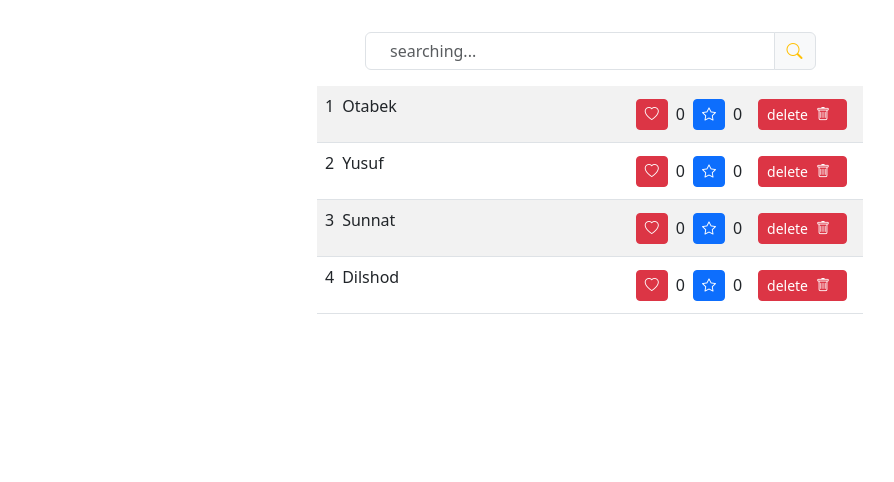
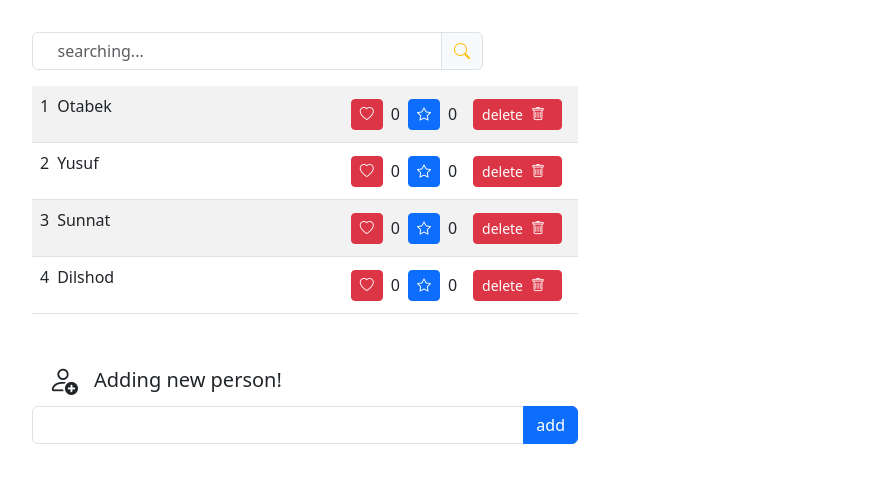
Before and after one commit to dilshod21/my-to-do-list, a React (Create React App) app: page / in a window 1280 px wide. Shown: the top 482 px of the page, without its empty margins (50-944 px from the left). Built offline with nearby package versions, Linux system fonts and the light colour scheme.

Commit message:
added adding part

```diff
--- /dev/null
+++ b/src/components/adding-part/Adding.js
@@ -0,0 +1,23 @@
+import "./adding.css"
+import { useState, } from 'react';
+
+function Adding({}) {
+    return (
+        <div className="mt-5">
+            <h5 className="d-flex align-items-center">
+                <div className="icon-size mx-3">
+                    <i className="bi bi-person-add"></i>
+                </div>
+                Adding new person!
+            </h5>
+
+            <div className="d-flex input-group">
+                <input type="text" className="form-control"/>
+                <button className="btn btn-primary">add</button>
+            </div>
+        </div>
+
+    );
+}
+
+export default Adding;
--- /dev/null
+++ b/src/components/adding-part/adding.css
@@ -0,0 +1,3 @@
+.icon-size{
+    font-size: 30px;
+}
--- a/src/components/app/App.js
+++ b/src/components/app/App.js
@@ -2,6 +2,7 @@ import { useState, } from 'react';
 import "./App.css"
 import List from "../llist/List";
 import Searcher from "../search-part/searcher";
+import Adding from "../adding-part/Adding";
 
 
 
@@ -58,11 +59,12 @@ function App() {
     return (
         <div className="container">
             <Searcher getFound={getFound} />
-            <div className="row justify-content-center">
+            <div className="row">
                 <div className="col-xl-6 col-lg-8 col-md-10">
                     <table className="table table-striped">
                         <List persons={searching(persons, found)} onDelete={onDelete} onLike={onLike} onLove={onLove} />
                     </table>
+                    <Adding />
                 </div>
             </div>
         </div>
--- a/src/components/search-part/searcher.js
+++ b/src/components/search-part/searcher.js
@@ -14,7 +14,7 @@ function Searcher({ getFound, }) {
     }
 
     return (
-        <div className="row mt-3 justify-content-center">
+        <div className="row mt-3">
             <div className="col-xl-5 col-lg-8 col-md-10">
                 <div className="input-group my-3">
                     <input
```
